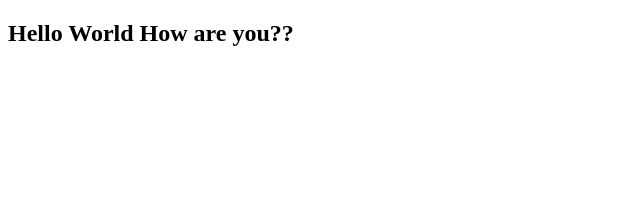
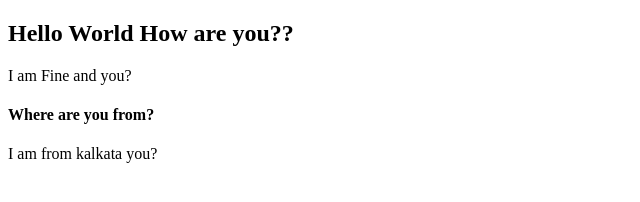
Before and after one commit to jishan1019/basic-css1-repo, a plain HTML site: page index.html in a window 1280 px wide. Shown: the whole page, without its empty margins (0-640 px from the left). Drawn offline with Linux system fonts and the light colour scheme.

Commit message:
my third update

```diff
--- a/index.html
+++ b/index.html
@@ -9,6 +9,9 @@
 <body>
 
     <h2>Hello World How are you??</h2>
+    <p>I am Fine and you? </p>
+    <h4>Where are you from?</h4>
+    <p>I am from kalkata you?</p>
 
 
 
```
